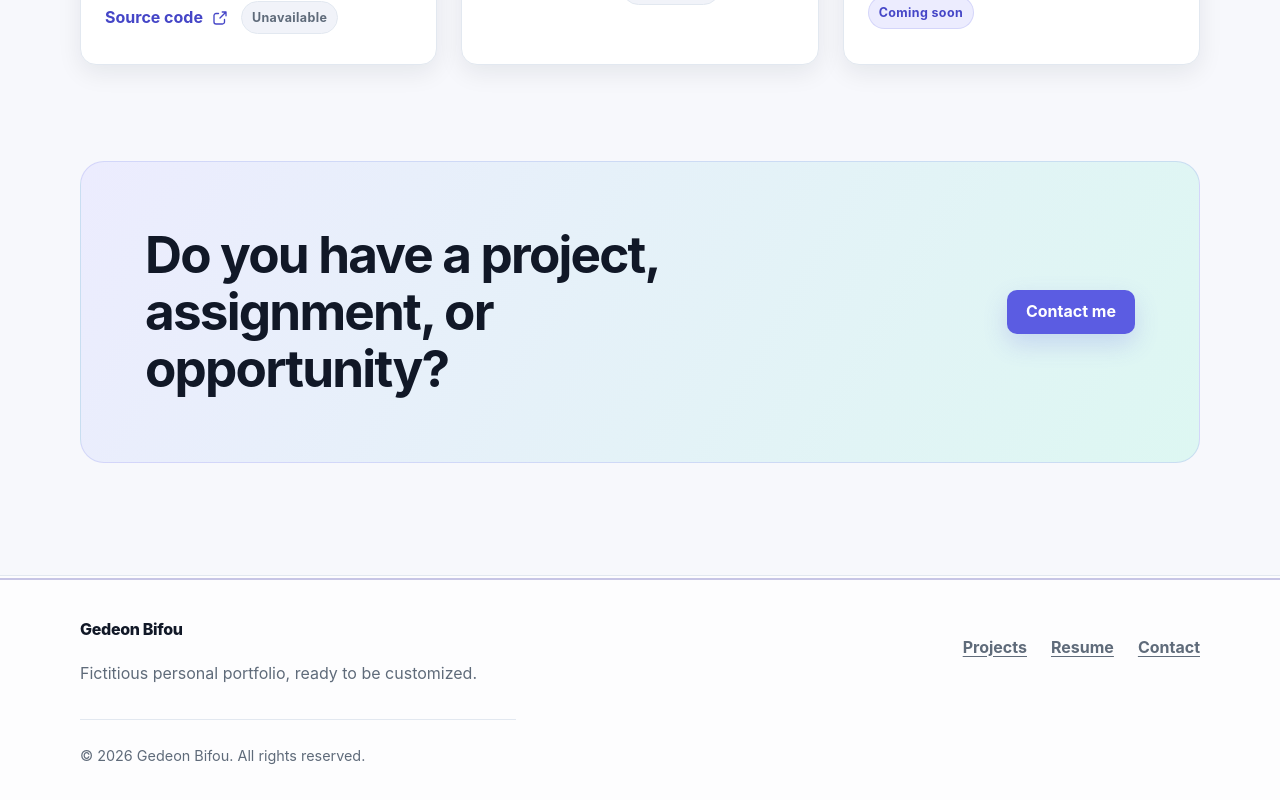
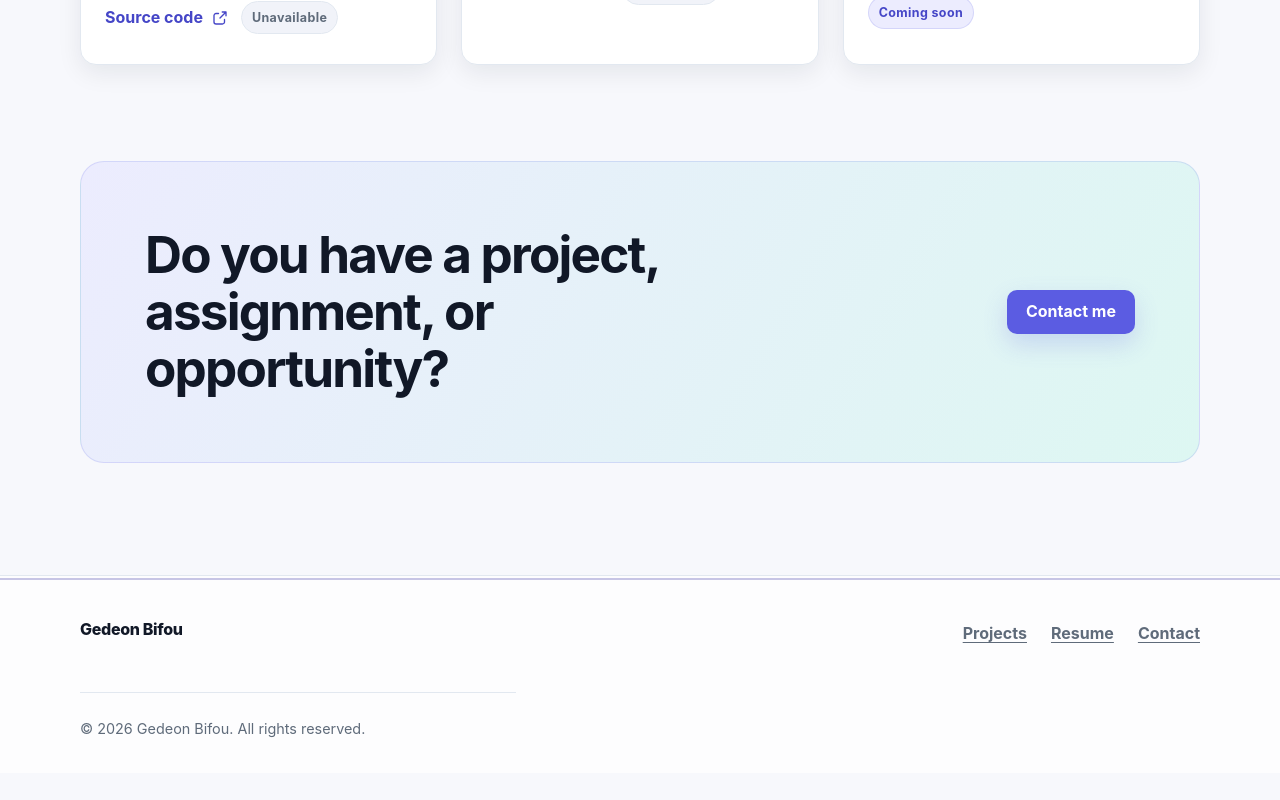
Before and after one commit to thierrybifou07-eng/portfolio, a React (Vite) app: page / in a window 1280 px wide. Shown: the part 2398-3198 px from the top of the page. After the commit the page ends 3171 px from the top, so only its background shows below. Built offline with nearby package versions, Linux system fonts and the light colour scheme.

Commit message:
update footer

```diff
--- a/src/data/locales/en/content.js
+++ b/src/data/locales/en/content.js
@@ -342,8 +342,6 @@ const enContent = {
     downloadPreparing: 'Preparing PDF...',
     downloadError: 'The PDF could not be generated',
     currentLabel: 'Present',
-    /*     fictitiousNotice:
-          'Verify dates, contact details, and personal information before publishing.', */
   },
   contact: {
     eyebrow: 'Contact',
--- a/src/data/locales/fr/content.js
+++ b/src/data/locales/fr/content.js
@@ -342,9 +342,7 @@ const frContent = {
     downloadPreparing: 'Préparation du PDF...',
     downloadError: 'Le PDF n’a pas pu être généré',
     currentLabel: "Aujourd'hui",
-    /*     fictitiousNotice:
-          'Vérifiez les dates, les coordonnées et les informations personnelles avant publication.', */
-  },
+},
   contact: {
     eyebrow: 'Contact',
     title: 'Échangeons autour de votre besoin ou de votre opportunité.',
--- a/src/i18n/locales/en/translation.js
+++ b/src/i18n/locales/en/translation.js
@@ -28,7 +28,7 @@ const enTranslation = {
     backToTop: 'Back to top',
   },
   footer: {
-    tagline: 'Fictitious personal portfolio, ready to be customized.',
+    tagline: '',
     copyright: '© {{year}} {{siteName}}. All rights reserved.',
   },
   pages: {
--- a/src/i18n/locales/fr/translation.js
+++ b/src/i18n/locales/fr/translation.js
@@ -28,7 +28,7 @@ const frTranslation = {
     backToTop: 'Retour en haut de la page',
   },
   footer: {
-    tagline: 'Portfolio personnel fictif, prêt à être personnalisé.',
+    tagline: '',
     copyright: '© {{year}} {{siteName}}. Tous droits réservés.',
   },
   pages: {
```
